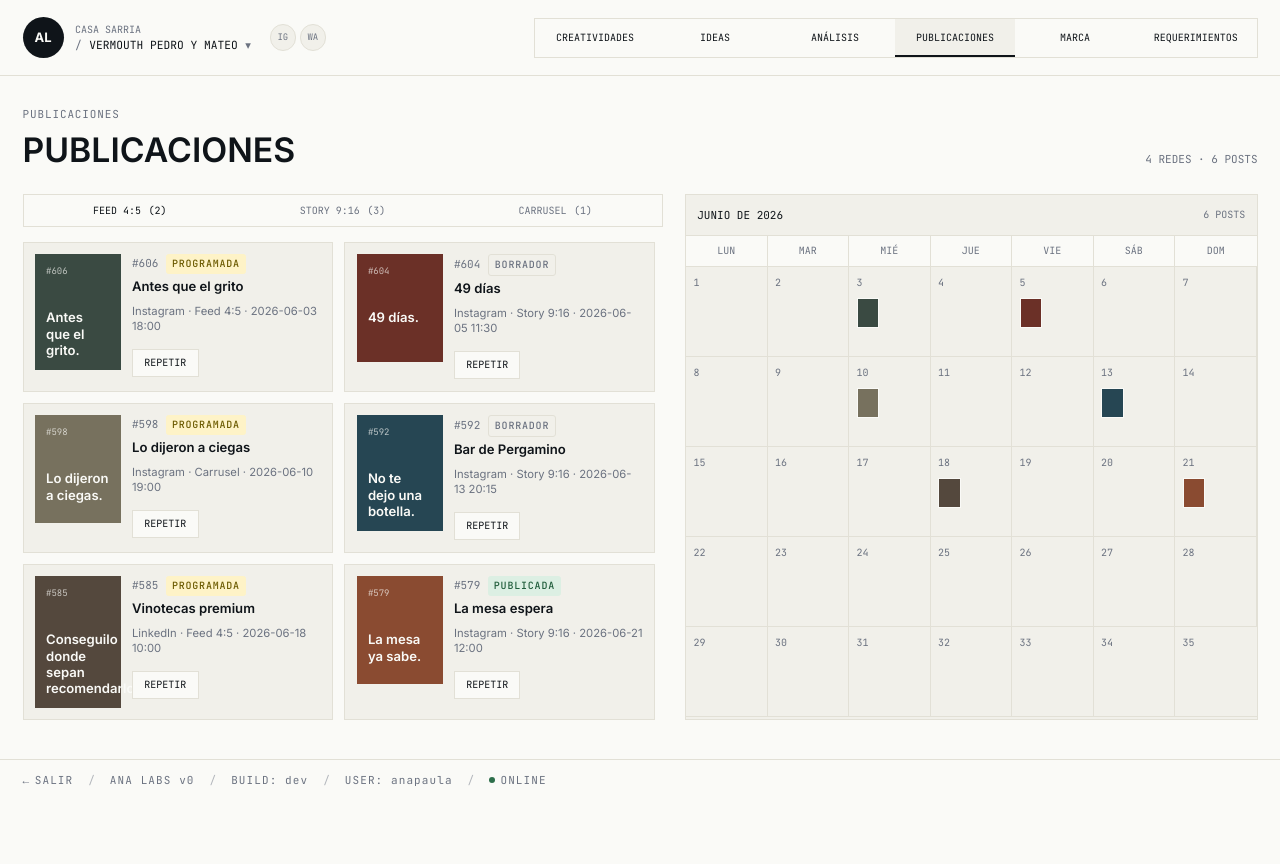
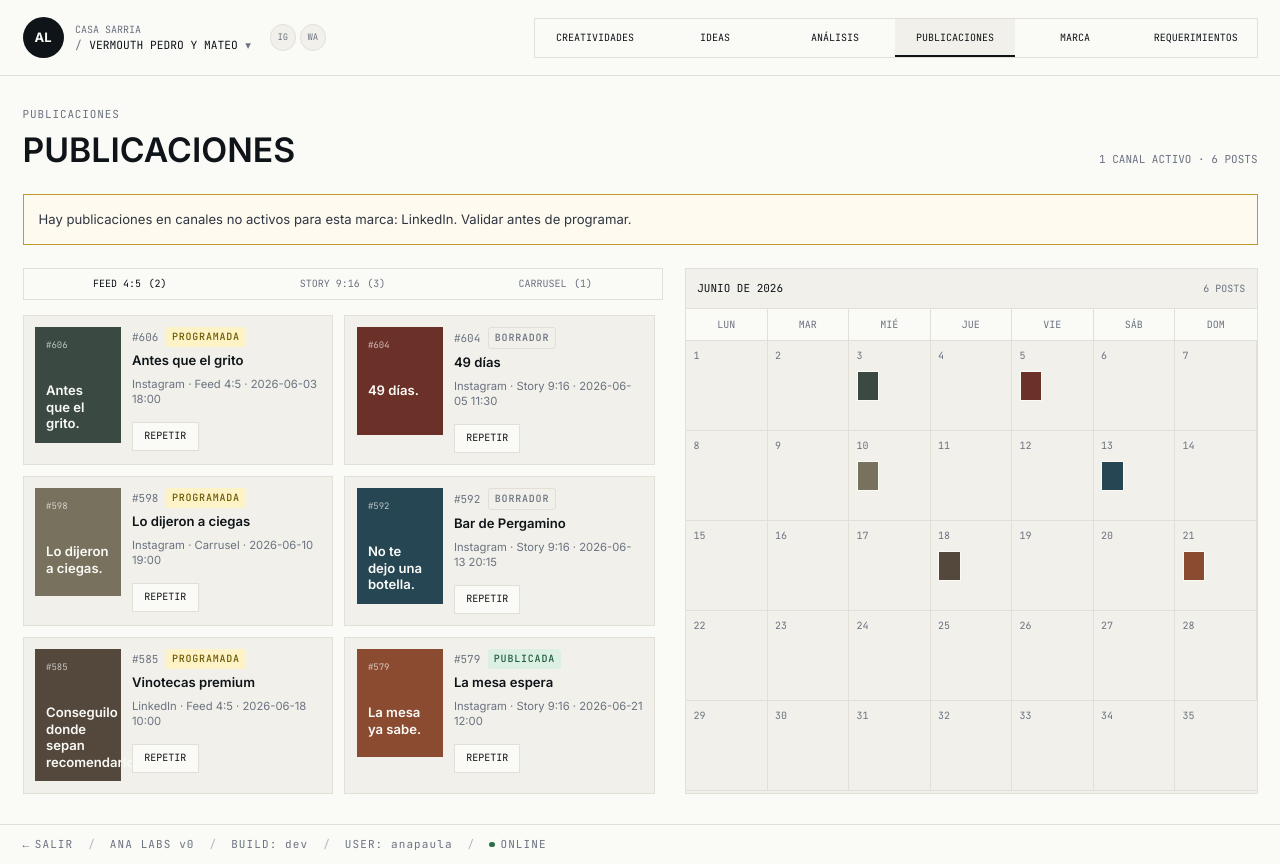
Before and after one commit to paumedium/ana-labs, a Next.js app: page /marcas/VPM/publicaciones in a window 1280 px wide. Before the commit the page ends 800 px from the top, so only its background shows below. Built offline with nearby package versions, Linux system fonts and the light colour scheme.

Commit message:
fix: validate publication channels

```diff
--- a/app/marcas/[code]/publicaciones/page.tsx
+++ b/app/marcas/[code]/publicaciones/page.tsx
@@ -1,5 +1,5 @@
 import { notFound } from "next/navigation";
-import { getBrand, getCreativePieces, getPublications, type Publication } from "@/lib/mock-data";
+import { getBrand, getCreativePieces, getPublications, type Brand, type Publication } from "@/lib/mock-data";
 import { SiteHeader } from "@/components/site-header";
 
 const statusClass: Record<Publication["status"], string> = {
@@ -16,6 +16,9 @@ export default async function PublicacionesPage({ params }: { params: Promise<{
   const posts = getPublications(code);
   const pieces = getCreativePieces(code);
   const days = Array.from({ length: 35 }, (_, index) => index + 1);
+  const activeChannels = brandChannels(brand.socials);
+  const scheduledChannels = [...new Set(posts.map((post) => post.channel))];
+  const inactiveScheduled = scheduledChannels.filter((channel) => !activeChannels.includes(channel));
 
   return (
     <>
@@ -26,8 +29,16 @@ export default async function PublicacionesPage({ params }: { params: Promise<{
             <div className="eyebrow mb-2">Publicaciones</div>
             <h1 className="text-4xl font-semibold">PUBLICACIONES</h1>
           </div>
-          <div className="mono text-[11px] uppercase text-muted">4 redes · {posts.length} posts</div>
+          <div className="mono text-[11px] uppercase text-muted">
+            {channelCountLabel(activeChannels.length)} · {posts.length} posts
+          </div>
         </div>
+
+        {inactiveScheduled.length > 0 && (
+          <div className="mb-6 border border-[var(--amber)] bg-[#fffaf0] p-4 text-sm text-ink-soft">
+            Hay publicaciones en canales no activos para esta marca: {inactiveScheduled.join(", ")}. Validar antes de programar.
+          </div>
+        )}
 
         <div className="grid gap-6 xl:grid-cols-[640px_1fr]">
           <section>
@@ -109,3 +120,16 @@ function Filter({ label, count, active }: { label: string; count: number; active
     </div>
   );
 }
+
+function brandChannels(socials: Brand["socials"]): Publication["channel"][] {
+  const channels: Publication["channel"][] = [];
+  if (socials.instagram) channels.push("Instagram");
+  if (socials.facebook) channels.push("Facebook");
+  if (socials.linkedin) channels.push("LinkedIn");
+  if (socials.tiktok) channels.push("TikTok");
+  return channels;
+}
+
+function channelCountLabel(count: number): string {
+  return count === 1 ? "1 canal activo" : `${count} canales activos`;
+}
```
